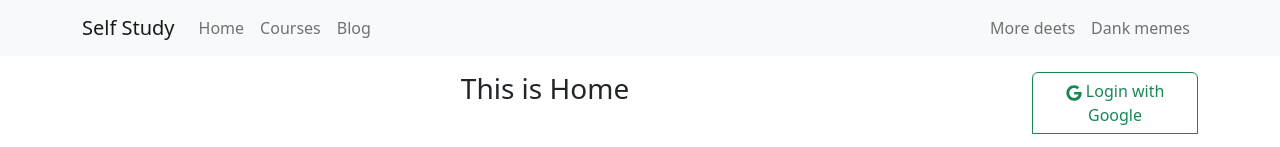
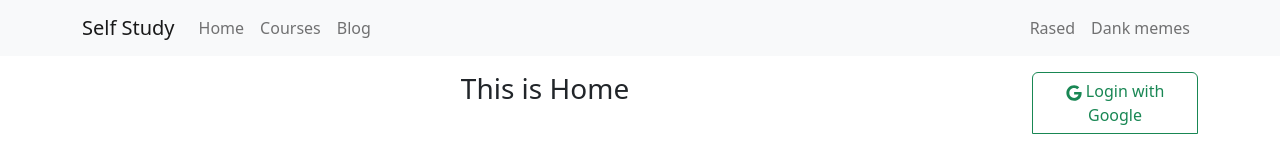
Before and after one commit to rasedprogrammer/self-study-client, a React (Create React App) app: page / in a window 1280 px wide. Shown: the top 147 px of the page. Built offline with nearby package versions, Linux system fonts and the light colour scheme.

Commit message:
adding context file and run authentication using AuthProvider

```diff
--- a/src/Pages/Shared/Header/Header.js
+++ b/src/Pages/Shared/Header/Header.js
@@ -1,10 +1,11 @@
-import React from "react";
+import React, { useContext } from "react";
 import Container from "react-bootstrap/Container";
 import Nav from "react-bootstrap/Nav";
 import Navbar from "react-bootstrap/Navbar";
-import NavDropdown from "react-bootstrap/NavDropdown";
+import { AuthContext } from "../../../context/AuthProvider/AuthProvider";
 
 const Header = () => {
+	const { user } = useContext(AuthContext);
 	return (
 		<Navbar collapseOnSelect expand="lg" bg="light" variant="light">
 			<Container>
@@ -17,7 +18,7 @@ const Header = () => {
 						<Nav.Link href="#pricing">Blog</Nav.Link>
 					</Nav>
 					<Nav>
-						<Nav.Link href="#deets">More deets</Nav.Link>
+						<Nav.Link href="#deets">{user?.displayName}</Nav.Link>
 						<Nav.Link eventKey={2} href="#memes">
 							Dank memes
 						</Nav.Link>
--- /dev/null
+++ b/src/context/AuthProvider/AuthProvider.js
@@ -0,0 +1,15 @@
+import React, { createContext } from "react";
+
+export const AuthContext = createContext();
+
+const user = { displayName: "Rased" };
+
+const authInfo = { user };
+
+const AuthProvider = ({ children }) => {
+	return (
+		<AuthContext.Provider value={authInfo}>{children}</AuthContext.Provider>
+	);
+};
+
+export default AuthProvider;
--- a/src/index.js
+++ b/src/index.js
@@ -4,11 +4,14 @@ import "./index.css";
 import App from "./App";
 import reportWebVitals from "./reportWebVitals";
 import "bootstrap/dist/css/bootstrap.min.css";
+import AuthProvider from "./context/AuthProvider/AuthProvider";
 
 const root = ReactDOM.createRoot(document.getElementById("root"));
 root.render(
 	<React.StrictMode>
-		<App />
+		<AuthProvider>
+			<App />
+		</AuthProvider>
 	</React.StrictMode>
 );
 
```
